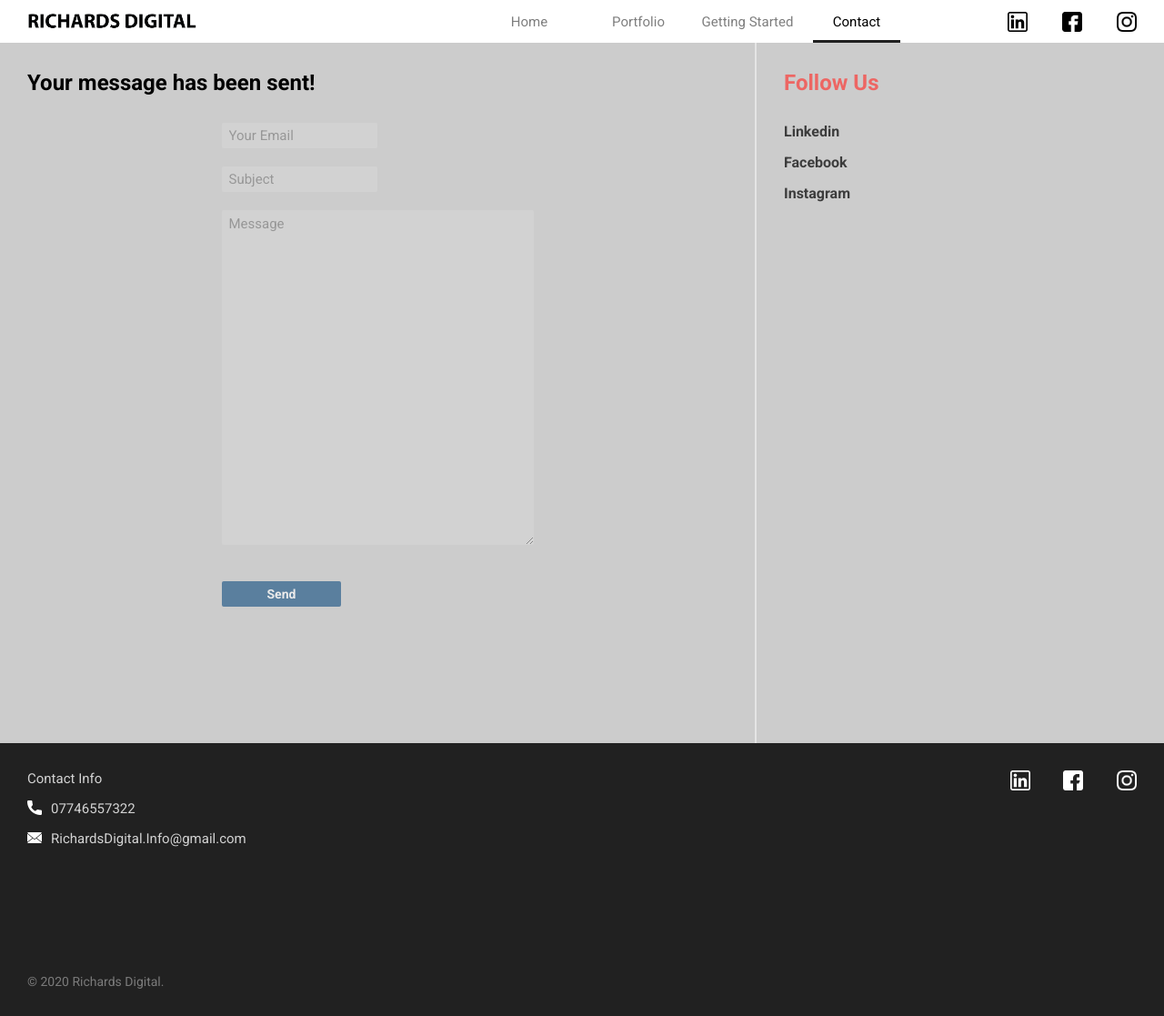
After one commit to RichardsDigital/RichardsDigital, a Node server app: template views/contact-success.ejs in a window 1280 px wide. The commit adds this page. Shown: the whole page at 91% size. Run offline with Node 20, Linux system fonts and the light colour scheme; the template is opened without the code that fills it, so the values that code supplies are empty; some libraries are stand-ins or nearby versions.

Commit message:
Completed contact success page

```diff
--- a/app.js
+++ b/app.js
@@ -46,10 +46,8 @@ app.post('/contact', (req, res) => {
         if (err) {
             console.log(err);
         } else {
-            console.log('Email sent');
+            res.render('contact-success');
         }
     });
 
-    res.redirect('/contact');
-
 });
--- a/public/styles.css
+++ b/public/styles.css
@@ -290,6 +290,10 @@ h1, h2, h3, h4, p, a, li, input, textarea, button {
 input, textarea {
     outline: none;
     font-size: 15px;
+}
+
+textarea {
+    overflow-y: scroll;
 }
 
 li {
@@ -1205,7 +1209,7 @@ button:hover {
     }
     .inner-contact-box input {
         display: flex;
-        margin: 20px 0 20px 0;
+        margin: 0 0 20px 0;
         width: 50%;
         height: 28px;
         border: none;
--- /dev/null
+++ b/views/contact-success.ejs
@@ -0,0 +1,55 @@
+<%- include("partials/header.ejs") %>
+
+<div class="navspace"></div>
+
+<div class="carrier">
+    <div class="slider">
+
+<style>
+.undernav div {
+    grid-column: 6/7;
+}
+nav ul :nth-child(5) {
+    opacity: 1;
+}
+nav ul :nth-child(5):hover {
+    opacity: 1;
+}
+.list :nth-child(4){
+    opacity: 1;
+}
+</style>
+
+<section class="contact">
+    <div class="outerContactBox">
+        <div class="left-side">
+            <h2 class="header-textbox" style="width: 400px;">Your message has been sent!</h2>
+            <div class="inner-contact-box">
+                <form action="/contact" method="POST" style="opacity: 0.6;">
+                    <input type="text" name="mail" placeholder="Your Email" disabled>
+                    <input type="text" name="subject" placeholder="Subject" disabled>
+                    <textarea rows="20" cols="40" name="message" placeholder="Message" required disabled></textarea>
+                    <button type="submit" name="submit" disabled><h4>Send</h4></button>
+                </form>
+            </div>
+        </div>
+
+        <div class="middle-line"></div>
+
+        <div class="right-side">
+            <h2 class="header-textbox">Follow Us</h2>
+            <div class="social-links">
+                <ul>
+                    <li><h4>Linkedin</h4></li>
+                    <li><h4>Facebook</h4></li>
+                    <li><h4>Instagram</h4></li>
+                </ul>
+            </div>
+        </div>
+
+    </div>
+</section>
+
+<%- include("partials/footer.ejs") %>
+</div>
+</div>
```
